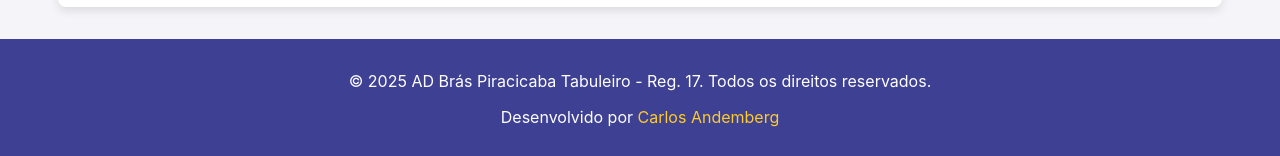
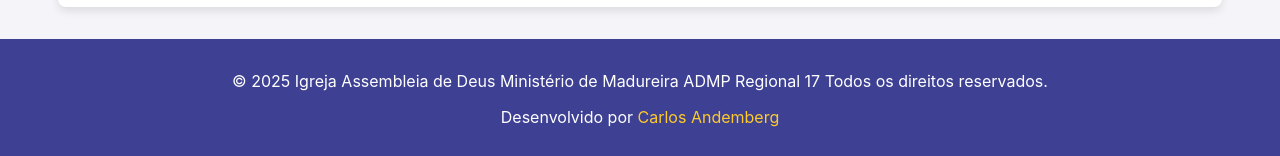
Before and after one commit to carlos-andemberg/site-igreja-react, a React (Vite) app: page /contato in a window 1280 px wide. Shown: the part 783-939 px from the top of the page. Built offline with nearby package versions, Linux system fonts and the light colour scheme.

Commit message:
Atualizações Footer

```diff
--- a/src/components/Footer.jsx
+++ b/src/components/Footer.jsx
@@ -6,7 +6,7 @@
     return (
         <footer className="site-footer">
             <p>
-                &copy; {currentYear} AD Brás Piracicaba Tabuleiro - Reg. 17.
+                &copy; {currentYear} Igreja Assembleia de Deus Ministério de Madureira ADMP Regional 17
                 <br className="mobile-only-break" />
                 {' '} {/* Garante um espaço no desktop quando a quebra de linha está escondida */}
                 Todos os direitos reservados.
```
